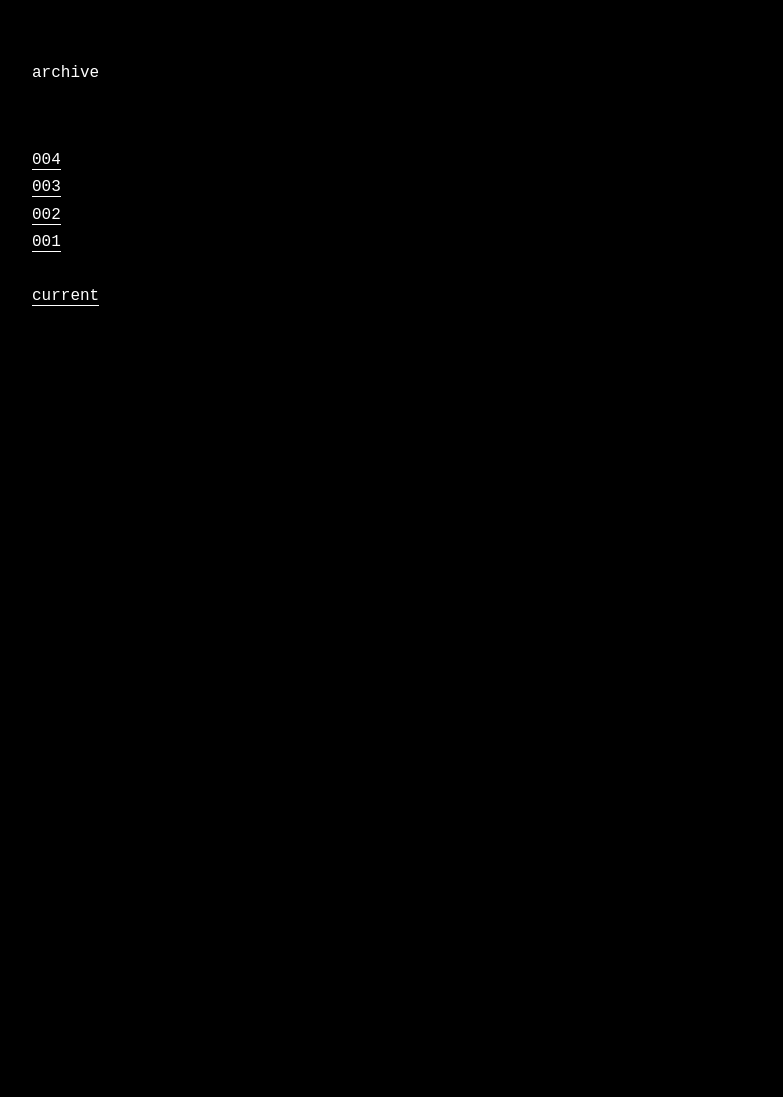
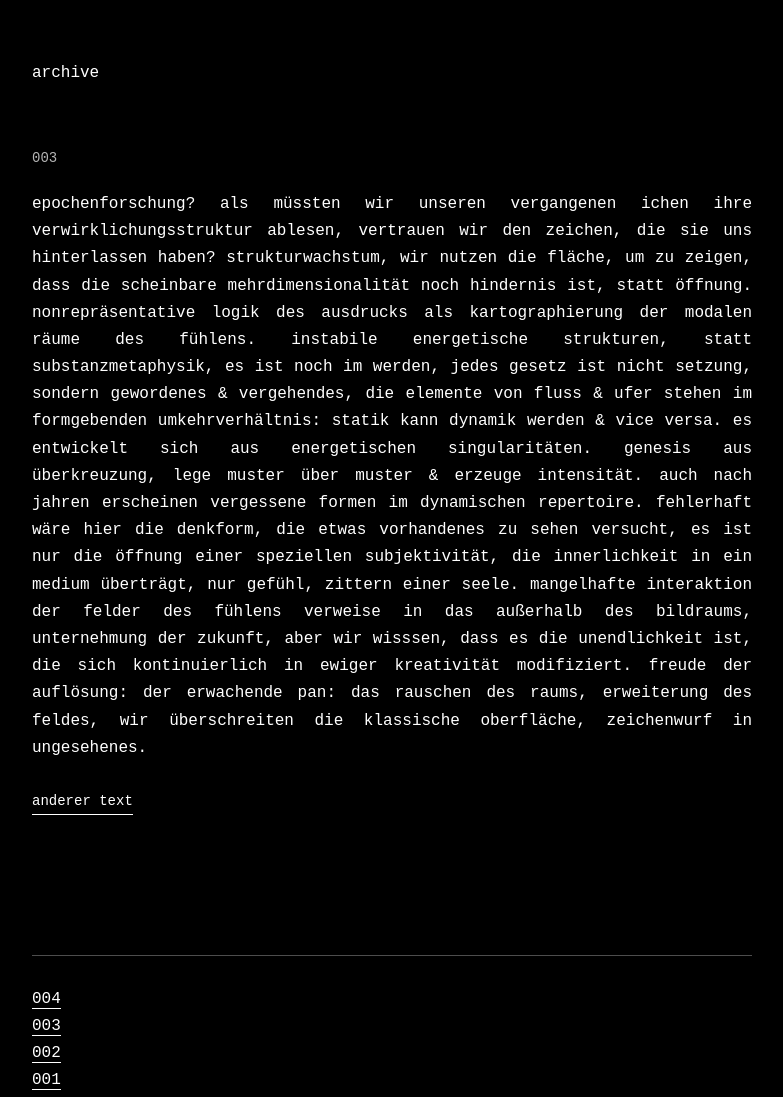
Before and after one commit to iasonsfeld/2114112, a plain HTML site: page archive.html in a window 1280 px wide. Shown: the top 1097 px of the page, without its empty margins (248-1031 px from the left). Before the commit the page ends 800 px from the top, so only its background shows below. Drawn offline with Linux system fonts and the light colour scheme.

Commit message:
Stil überarbeiten: deutsche Sprache, Titel, Alt-Texte, Fokusstil; Archiv zeigt zufälligen Text
Co-Authored-By: Claude Haiku 5.5 <noreply@anthropic.com>
Claude-Session: https://claude.ai/code/session_01U3MW1kB8r8kq32WiiEb19r

```diff
--- a/archive.html
+++ b/archive.html
@@ -1,12 +1,12 @@
 <!DOCTYPE html>
-<html lang="en">
+<html lang="de">
 
 <head>
 
 <meta charset="UTF-8">
 <meta name="viewport" content="width=device-width, initial-scale=1">
 
-<title>archive</title>
+<title>archive · 2114112</title>
 
 <style>
 
@@ -19,6 +19,7 @@ max-width:720px;
 padding:20px;
 line-height:1.7;
 font-size:16px;
+word-wrap:break-word;
 }
 
 header{
@@ -33,6 +34,35 @@ border-bottom:1px solid white;
 
 a:hover{
 opacity:0.6;
+}
+
+a:focus-visible{outline:1px dotted white;outline-offset:4px;}
+
+#zufall{
+margin-bottom:80px;
+min-height:200px;
+}
+
+#zufall p{
+text-align:justify;
+margin-bottom:26px;
+}
+
+#zufall .nummer{
+font-size:14px;
+opacity:0.7;
+margin-bottom:20px;
+}
+
+#zufall .weiter{
+display:inline-block;
+margin-bottom:60px;
+font-size:14px;
+}
+
+.liste{
+border-top:1px solid rgba(255,255,255,0.3);
+padding-top:30px;
 }
 
 @media (max-width:600px){
@@ -55,6 +85,9 @@ font-size:18px;
 archive
 </header>
 
+<section id="zufall" aria-live="polite"></section>
+
+<nav class="liste">
 <a href="texts/004.html">004</a>
 <br>
 <a href="texts/003.html">003</a>
@@ -62,11 +95,57 @@ archive
 <a href="texts/002.html">002</a>
 <br>
 <a href="texts/001.html">001</a>
-
+</nav>
 
 <br><br>
 
 <a href="/">current</a>
 
+<script>
+(function () {
+  var texte = ["001", "002", "003", "004"];
+  var ziel = document.getElementById("zufall");
+  var letzter = null;
+
+  function zeige() {
+    var kandidaten = texte.filter(function (t) { return t !== letzter; });
+    var nummer = kandidaten[Math.floor(Math.random() * kandidaten.length)];
+    letzter = nummer;
+
+    fetch("texts/" + nummer + ".html")
+      .then(function (r) { return r.text(); })
+      .then(function (html) {
+        var doc = new DOMParser().parseFromString(html, "text/html");
+        var absaetze = doc.querySelectorAll("main p");
+        ziel.innerHTML = "";
+
+        var kopf = document.createElement("div");
+        kopf.className = "nummer";
+        kopf.textContent = nummer;
+        ziel.appendChild(kopf);
+
+        absaetze.forEach(function (p) {
+          ziel.appendChild(document.importNode(p, true));
+        });
+
+        var weiter = document.createElement("a");
+        weiter.href = "#";
+        weiter.className = "weiter";
+        weiter.textContent = "anderer text";
+        weiter.addEventListener("click", function (e) {
+          e.preventDefault();
+          zeige();
+        });
+        ziel.appendChild(weiter);
+      })
+      .catch(function () {
+        ziel.textContent = "";
+      });
+  }
+
+  zeige();
+})();
+</script>
+
 </body>
 </html>
--- a/texts/003.html
+++ b/texts/003.html
@@ -1,12 +1,12 @@
 <!DOCTYPE html>
-<html lang="en">
+<html lang="de">
 
 <head>
 
 <meta charset="UTF-8">
 <meta name="viewport" content="width=device-width, initial-scale=1">
 
-<title>003</title>
+<title>003 · 2114112</title>
 
 <style>
 
@@ -73,6 +73,8 @@ line-height:1.8;
 
 }
 
+a:focus-visible{outline:1px dotted white;outline-offset:4px;}
+
 </style>
 
 </head>
```
Also changed, not shown: index.html (+5 -3 lines), texts/001.html (+4 -2 lines), texts/002.html (+4 -2 lines), texts/004.html (+4 -2 lines).
